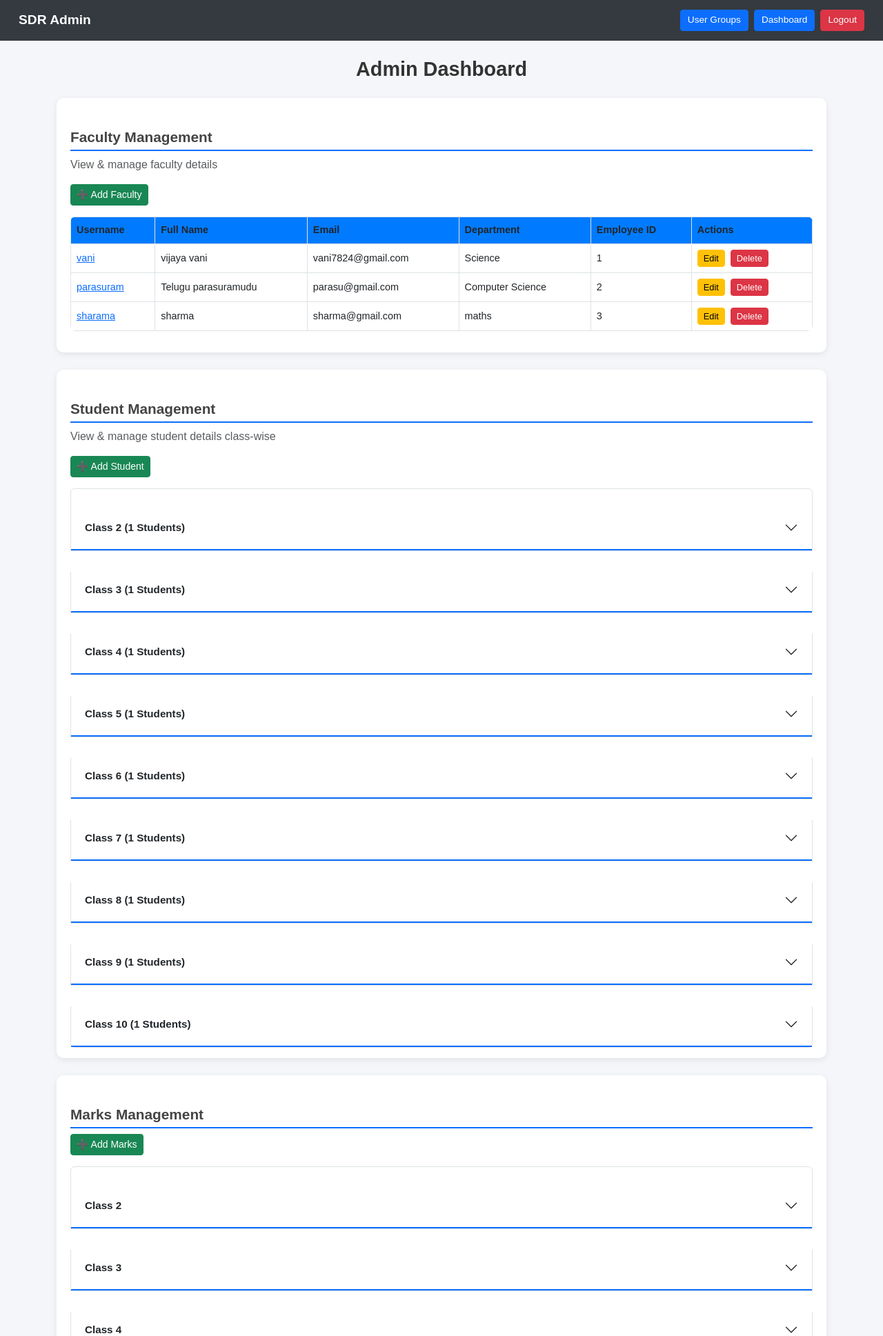
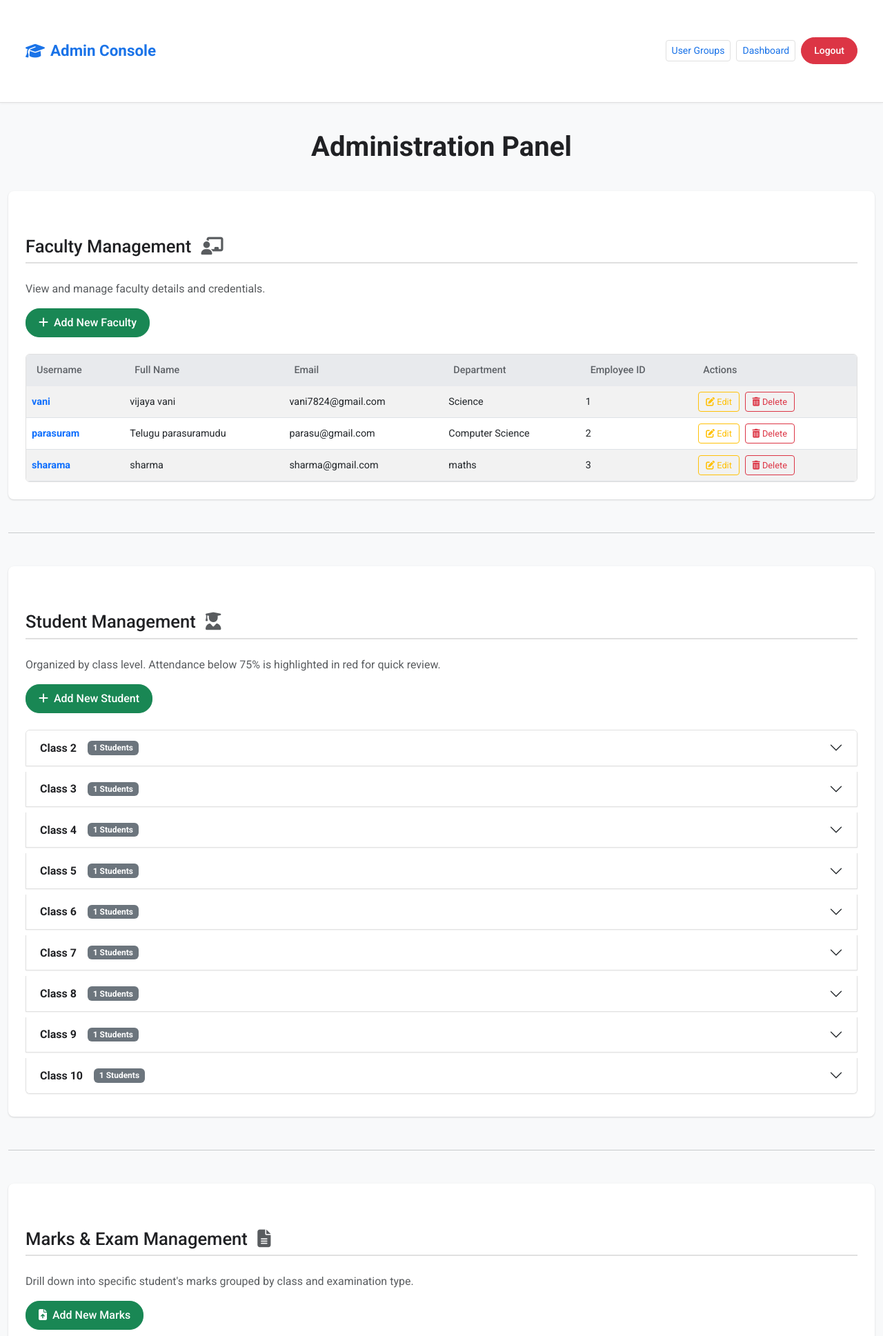
Before and after one commit to teluguabbai/school, a Django app: page /admin-dashboard/ in a window 1280 px wide. Shown: the top 1937 px of the page at 69% size. Run offline with Django 4.2, Linux system fonts and the light colour scheme; a user stored in the database is signed in; data comes from the database, SQL or seed files in the repository.

Commit message:
Update admin_dashbord.html

```diff
--- a/school/templates/admin_dashbord.html
+++ b/school/templates/admin_dashbord.html
@@ -4,122 +4,196 @@
 <head>
     <meta charset="UTF-8">
     <meta name="viewport" content="width=device-width, initial-scale=1.0">
-    <title>SDR School Admin</title>
-    <link href="https://cdn.jsdelivr.net/npm/bootstrap@5.3.0/dist/css/bootstrap.min.css" rel="stylesheet">
+    <title>School Admin Console</title>
+    <link href="https://fonts.googleapis.com/css2?family=Roboto:wght@300;400;500;700&display=swap" rel="stylesheet">
+    <link rel="stylesheet" href="https://cdn.jsdelivr.net/npm/bootstrap@5.3.0/dist/css/bootstrap.min.css">
+    <link rel="stylesheet" href="https://cdnjs.cloudflare.com/ajax/libs/font-awesome/6.4.0/css/all.min.css">
 
     <style>
-        body {
-            background-color: #f4f6f9;
-            font-family: Arial, sans-serif;
+        /* Google/Material Design Color Palette */
+        :root {
+            --google-blue: #1a73e8; /* Primary action color */
+            --google-dark-gray: #202124; /* Title text */
+            --google-light-gray: #f8f9fa; /* Background */
+            --google-card-bg: #ffffff; /* Card background */
+            --google-success: #34a853;
+            --google-warning: #fbbc05;
+            --google-danger: #ea4335;
         }
 
-        /* Navbar */
+        /* General Body and Font */
+        body {
+            background-color: var(--google-light-gray);
+            font-family: 'Roboto', sans-serif;
+            color: #3c4043;
+            padding: 0; /* Remove body padding, contained in container */
+        }
+
+        /* Top Bar/Navbar - Clean and Distinct */
         .navbar {
-            background-color: #343a40 !important;
-            padding: 10px 15px;
+            background-color: var(--google-card-bg) !important;
+            border-bottom: 1px solid #e0e0e0;
+            box-shadow: 0 1px 3px rgba(0, 0, 0, 0.05);
+            padding: 12px 25px;
         }
         .navbar-brand {
             font-weight: 700;
-            font-size: 1.2rem;
+            font-size: 1.4rem;
+            color: var(--google-blue) !important;
+            display: flex;
+            align-items: center;
         }
-        .navbar .btn {
-            padding: 4px 10px;
-            font-size: 0.85rem;
+
+        /* Main Content Area */
+        .container-xl {
+            max-width: 1400px;
+            padding-top: 40px;
+            padding-bottom: 40px;
         }
 
         /* Titles */
         .main-title {
             font-weight: 700;
-            color: #333;
+            color: var(--google-dark-gray);
+            margin-bottom: 40px;
+            font-size: 2.5rem;
+        }
+        .section-header {
+            font-weight: 500;
+            color: var(--google-dark-gray);
+            padding-bottom: 8px;
+            border-bottom: 2px solid #e0e0e0;
+            margin-top: 40px;
             margin-bottom: 25px;
-            font-size: 1.8rem;
-        }
-        h2 {
-            font-weight: 600;
-            color: #444;
-            margin-top: 30px;
-            padding-bottom: 5px;
-            border-bottom: 2px solid #0d6efd;
-            font-size: 1.3rem;
+            font-size: 1.6rem;
         }
 
-        /* Cards */
-        .card-custom {
-            background: #fff;
-            border-radius: 10px;
-            box-shadow: 0 3px 10px rgba(0,0,0,0.08);
-            padding: 15px 20px;
-            margin-bottom: 25px;
+        /* Cards - Material Look */
+        .card-material {
+            background: var(--google-card-bg);
+            border-radius: 8px;
+            box-shadow: 0 1px 3px rgba(0, 0, 0, 0.1), 0 1px 2px rgba(0, 0, 0, 0.06); /* Soft, subtle shadow */
+            border: none; /* Remove default bootstrap border */
+            padding: 25px;
+            margin-bottom: 40px;
         }
 
-        /* Tables */
-        table {
-            font-size: 0.9rem;
-            border-radius: 8px;
+        /* Tables - Optimized for Data */
+        .table-responsive {
+            border: 1px solid #e0e0e0;
+            border-radius: 6px;
             overflow: hidden;
         }
-        th {
-            background-color: #007bff !important;
-            color: white;
+        .table {
+            margin-bottom: 0;
             font-size: 0.9rem;
         }
-        td {
-            vertical-align: middle;
+        .table thead th {
+            background-color: #e8eaed !important; /* Light Gray Header */
+            color: #5f6368;
+            font-weight: 500;
+            border: none;
+            padding: 12px 15px;
+        }
+        .table tbody tr:hover {
+            background-color: #f7f9fa; /* Subtle row hover */
+        }
+        .low-attendance {
+            background-color: #fce8e6 !important; /* Light red background */
+            font-weight: 500;
+            color: var(--google-danger);
+        }
+
+        /* Buttons and CTAs */
+        .btn-cta {
+            font-weight: 500;
+            padding: 8px 18px;
+            border-radius: 20px; /* Pill-shaped for modern look */
         }
         .btn-action {
             margin-right: 4px;
-            padding: 2px 8px;
+            padding: 4px 10px;
             font-size: 0.8rem;
         }
-        .low-attendance {
-            background-color: #f8d7da !important;
-            color: #721c24 !important;
+        .btn-outline-action {
+             color: var(--google-blue);
+             border-color: #e0e0e0;
+             background-color: transparent;
+        }
+        .btn-outline-action:hover {
+            background-color: #f0f0f0;
+            color: var(--google-blue);
+            border-color: #e0e0e0;
         }
 
-        /* Accordion */
+        /* Accordion - Clean and Structured */
+        .accordion {
+            --bs-accordion-border-width: 1px;
+            --bs-accordion-border-color: #e0e0e0;
+            --bs-accordion-border-radius: 6px;
+        }
+        .accordion-item {
+            margin-bottom: 8px;
+            box-shadow: 0 1px 2px rgba(0, 0, 0, 0.05);
+        }
         .accordion-button {
-            font-weight: 600;
-            font-size: 0.95rem;
+            font-weight: 500;
+            color: var(--google-dark-gray);
+            background-color: var(--google-card-bg);
+            padding: 15px 20px;
         }
         .accordion-button:not(.collapsed) {
-            color: #0d6efd;
-            background-color: #e9f3ff;
+            color: var(--google-blue);
+            background-color: #e6f4ea; /* Light background for active state */
+            box-shadow: inset 0 -1px 0 rgba(0, 0, 0, .125);
         }
 
-        /* Responsive tweaks */
-        @media (max-width: 768px) {
-            .main-title { font-size: 1.5rem; }
-            h2 { font-size: 1.1rem; }
-            .navbar .btn { font-size: 0.75rem; padding: 3px 7px; }
-            table { font-size: 0.8rem; }
+        /* Inner Accordion for Marks */
+        .accordion-body .accordion-item {
+            margin-top: 5px;
+            margin-bottom: 5px;
+        }
+        .accordion-body .accordion-button {
+            font-size: 0.9rem;
+            padding: 10px 15px;
+        }
+        .mark-exam-header {
+            background-color: #e8f0fe !important; /* Light blue header */
+            color: var(--google-blue);
+            font-weight: 500;
+            padding: 8px;
+            border-radius: 4px;
+            margin-top: 10px;
+            margin-bottom: 10px;
+            font-size: 0.95rem;
         }
     </style>
 </head>
 <body>
 
-<!-- Navbar -->
-<nav class="navbar navbar-expand-lg navbar-dark">
-    <div class="container-fluid">
-        <a class="navbar-brand" href="#">SDR Admin</a>
-        <div class="ms-auto d-flex gap-2 flex-wrap">
-            <a href="{% url 'user_list' %}" class="btn btn-primary btn-sm">User Groups</a>
-            <a href="{% url 'dashboard' %}" class="btn btn-primary btn-sm">Dashboard</a>
-            <a href="{% url 'logout' %}" class="btn btn-danger btn-sm">Logout</a>
+<nav class="navbar navbar-expand-lg">
+    <div class="container-fluid container-xl">
+        <a class="navbar-brand" href="#"><i class="fas fa-graduation-cap me-2"></i> Admin Console</a>
+        <div class="ms-auto d-flex gap-2 align-items-center">
+            <a href="{% url 'user_list' %}" class="btn btn-outline-action btn-sm">User Groups</a>
+            <a href="{% url 'dashboard' %}" class="btn btn-outline-action btn-sm">Dashboard</a>
+            <a href="{% url 'logout' %}" class="btn btn-danger btn-sm btn-cta">Logout</a>
         </div>
     </div>
 </nav>
 
-<div class="container mt-4">
-    <h1 class="text-center main-title">Admin Dashboard</h1>
+<div class="container-xl">
+    <h1 class="text-center main-title">Administration Panel</h1>
 
-    <!-- Faculty Management -->
-    <div class="card-custom">
-        <h2>Faculty Management</h2>
-        <p class="text-muted">View & manage faculty details</p>
-        <a href="{% url 'add_faculty' %}" class="btn btn-success btn-sm mb-3">➕ Add Faculty</a>
+    <div class="card-material">
+        <h2 class="section-header">Faculty Management <i class="fas fa-chalkboard-teacher text-muted ms-2"></i></h2>
+        <p class="text-muted mb-3">View and manage faculty details and credentials.</p>
+        <a href="{% url 'add_faculty' %}" class="btn btn-success btn-cta mb-4">
+            <i class="fas fa-plus me-1"></i> Add New Faculty
+        </a>
 
         <div class="table-responsive">
-            <table class="table table-bordered table-hover align-middle">
+            <table class="table table-striped table-hover align-middle">
                 <thead>
                     <tr>
                         <th>Username</th>
@@ -134,7 +208,7 @@
                 {% for faculty in faculty %}
                     <tr>
                         <td>
-                            <a href="{% url 'faculty_detail' faculty.id %}" class="username-link">
+                            <a href="{% url 'faculty_detail' faculty.id %}" class="text-decoration-none fw-bold text-primary">
                                 {{ faculty.user.username }}
                             </a>
                         </td>
@@ -143,13 +217,13 @@
                         <td>{{ faculty.department }}</td>
                         <td>{{ faculty.employee_id }}</td>
                         <td>
-                            <a href="{% url 'edit_faculty' faculty.id %}" class="btn btn-warning btn-sm btn-action">Edit</a>
-                            <a href="{% url 'delete_faculty' faculty.id %}" class="btn btn-danger btn-sm btn-action">Delete</a>
+                            <a href="{% url 'edit_faculty' faculty.id %}" class="btn btn-outline-warning btn-sm btn-action"><i class="fas fa-edit"></i> Edit</a>
+                            <a href="{% url 'delete_faculty' faculty.id %}" class="btn btn-outline-danger btn-sm btn-action"><i class="fas fa-trash-alt"></i> Delete</a>
                         </td>
                     </tr>
                 {% empty %}
                     <tr>
-                        <td colspan="6" class="text-center">No faculty found.</td>
+                        <td colspan="6" class="text-center py-4 text-secondary">No faculty records found.</td>
                     </tr>
                 {% endfor %}
                 </tbody>
@@ -157,11 +231,14 @@
         </div>
     </div>
 
-    <!-- Student Management -->
-    <div class="card-custom">
-        <h2>Student Management</h2>
-        <p class="text-muted">View & manage student details class-wise</p>
-        <a href="{% url 'add_student' %}" class="btn btn-success btn-sm mb-3">➕ Add Student</a>
+    <hr class="my-5">
+
+    <div class="card-material">
+        <h2 class="section-header">Student Management <i class="fas fa-user-graduate text-muted ms-2"></i></h2>
+        <p class="text-muted mb-3">Organized by class level. Attendance below 75% is highlighted in red for quick review.</p>
+        <a href="{% url 'add_student' %}" class="btn btn-success btn-cta mb-4">
+            <i class="fas fa-plus me-1"></i> Add New Student
+        </a>
 
         <div class="accordion" id="studentAccordion">
             {% regroup students by class_level as class_list %}
@@ -171,22 +248,21 @@
                         <button class="accordion-button collapsed" type="button" data-bs-toggle="collapse"
                                 data-bs-target="#collapse{{ forloop.counter }}" aria-expanded="false"
                                 aria-controls="collapse{{ forloop.counter }}">
-                            Class {{ class_group.grouper }} ({{ class_group.list|length }} Students)
+                            <span class="fw-bold">Class {{ class_group.grouper }}</span>
+                            <span class="badge bg-secondary ms-3">{{ class_group.list|length }} Students</span>
                         </button>
                     </h2>
 
                     <div id="collapse{{ forloop.counter }}" class="accordion-collapse collapse"
                          aria-labelledby="heading{{ forloop.counter }}" data-bs-parent="#studentAccordion">
-                        <div class="accordion-body">
+                        <div class="accordion-body p-3">
                             <div class="table-responsive">
-                                <table class="table table-bordered table-hover align-middle">
+                                <table class="table table-striped table-hover align-middle">
                                     <thead>
                                         <tr>
                                             <th>Username</th>
                                             <th>Full Name</th>
-                                            <th>Email</th>
                                             <th>Department</th>
-                                            <th>Class</th>
                                             <th>Roll Number</th>
                                             <th>Attendance %</th>
                                             <th>Actions</th>
@@ -197,16 +273,14 @@
                                         <tr class="{% if student.attendance_percentage < 75 %}low-attendance{% endif %}">
                                             <td>{{ student.user.username }}</td>
                                             <td>{{ student.user.get_full_name }}</td>
-                                            <td>{{ student.user.email }}</td>
                                             <td>{{ student.department }}</td>
-                                            <td>{{ student.class_level }}</td>
                                             <td>{{ student.roll_number }}</td>
-                                            <td>{{ student.attendance_percentage }}%</td>
+                                            <td><span class="fw-bold">{{ student.attendance_percentage }}%</span></td>
 
                                             <td>
-                                                <a href="{% url 'edit_student' student.id %}" class="btn btn-warning btn-sm btn-action">Edit</a>
-                                                <a href="{% url 'delete_student' student.id %}" class="btn btn-danger btn-sm btn-action">Delete</a>
-                                                <a href="{% url 'manage_attendance' student.id %}" class="btn btn-primary btn-sm btn-action">Attendance</a>
+                                                <a href="{% url 'edit_student' student.id %}" class="btn btn-outline-warning btn-sm btn-action"><i class="fas fa-edit"></i> Edit</a>
+                                                <a href="{% url 'delete_student' student.id %}" class="btn btn-outline-danger btn-sm btn-action"><i class="fas fa-trash-alt"></i> Delete</a>
+                                                <a href="{% url 'manage_attendance' student.id %}" class="btn btn-outline-primary btn-sm btn-action"><i class="fas fa-calendar-check"></i> Attendance</a>
                                             </td>
                                         </tr>
                                     {% endfor %}
@@ -220,10 +294,14 @@
         </div>
     </div>
 
-    <!-- Marks Management -->
-    <div class="card-custom">
-        <h2>Marks Management</h2>
-        <a href="{% url 'add_marks' %}" class="btn btn-success btn-sm mb-3">➕ Add Marks</a>
+    <hr class="my-5">
+
+    <div class="card-material">
+        <h2 class="section-header">Marks & Exam Management <i class="fas fa-file-alt text-muted ms-2"></i></h2>
+        <p class="text-muted mb-3">Drill down into specific student's marks grouped by class and examination type.</p>
+        <a href="{% url 'add_marks' %}" class="btn btn-success btn-cta mb-4">
+            <i class="fas fa-file-upload me-1"></i> Add New Marks
+        </a>
 
         <div class="accordion" id="marksAccordion">
             {% regroup students by class_level as marks_class_list %}
@@ -233,12 +311,13 @@
                         <button class="accordion-button collapsed" type="button" data-bs-toggle="collapse"
                                 data-bs-target="#marksCollapse{{ forloop.counter }}" aria-expanded="false"
                                 aria-controls="marksCollapse{{ forloop.counter }}">
-                            Class {{ class_group.grouper }}
+                            <span class="fw-bold">Class {{ class_group.grouper }}</span>
+                            <span class="badge bg-secondary ms-3">{{ class_group.list|length }} Students</span>
                         </button>
                     </h2>
                     <div id="marksCollapse{{ forloop.counter }}" class="accordion-collapse collapse"
                          aria-labelledby="marksHeading{{ forloop.counter }}" data-bs-parent="#marksAccordion">
-                        <div class="accordion-body">
+                        <div class="accordion-body p-3">
                             <div class="accordion" id="studentAccordion{{ forloop.counter }}">
                                 {% for student in class_group.list %}
                                     <div class="accordion-item">
@@ -247,7 +326,7 @@
                                                     data-bs-target="#studentCollapse{{ forloop.parentloop.counter }}{{ forloop.counter }}"
                                                     aria-expanded="false"
                                                     aria-controls="studentCollapse{{ forloop.parentloop.counter }}{{ forloop.counter }}">
-                                                {{ student.user.get_full_name }} ({{ student.roll_number }})
+                                                <span class="fw-bold text-primary">{{ student.user.get_full_name }}</span> (Roll: {{ student.roll_number }})
                                             </button>
                                         </h2>
                                         <div id="studentCollapse{{ forloop.parentloop.counter }}{{ forloop.counter }}"
@@ -259,9 +338,9 @@
                                                 {% if student.marks_set.all %}
                                                     {% regroup student.marks_set.all by exam_type as exam_groups %}
                                                     {% for exam_group in exam_groups %}
-                                                        <h6 class="bg-light p-2">{{ exam_group.grouper }} Marks</h6>
+                                                        <h6 class="mark-exam-header">{{ exam_group.grouper }} Marks</h6>
                                                         <div class="table-responsive">
-                                                            <table class="table table-bordered mb-3 align-middle">
+                                                            <table class="table table-bordered mb-3 table-striped align-middle">
                                                                 <thead>
                                                                     <tr>
                                                                         <th>Subject</th>
@@ -274,11 +353,11 @@
                                                                 {% for mark in exam_group.list %}
                                                                     <tr>
                                                                         <td>{{ mark.subject }}</td>
-                                                                        <td>{{ mark.marks }}</td>
+                                                                        <td><span class="fw-bold text-success">{{ mark.marks }}</span></td>
                                                                         <td>{{ mark.max_marks }}</td>
                                                                         <td>
-                                                                            <a href="{% url 'edit_marks' mark.id %}" class="btn btn-warning btn-sm">Edit</a>
-                                                                            <a href="{% url 'delete_marks' mark.id %}" class="btn btn-danger btn-sm">Delete</a>
+                                                                            <a href="{% url 'edit_marks' mark.id %}" class="btn btn-outline-warning btn-sm btn-action">Edit</a>
+                                                                            <a href="{% url 'delete_marks' mark.id %}" class="btn btn-outline-danger btn-sm btn-action">Delete</a>
                                                                         </td>
                                                                     </tr>
                                                                 {% endfor %}
@@ -287,7 +366,7 @@
                                                         </div>
                                                     {% endfor %}
                                                 {% else %}
-                                                    <p>No marks available for this student.</p>
+                                                    <p class="alert alert-info p-2 text-center">No marks available for this student.</p>
                                                 {% endif %}
                                             </div>
                                         </div>
```
